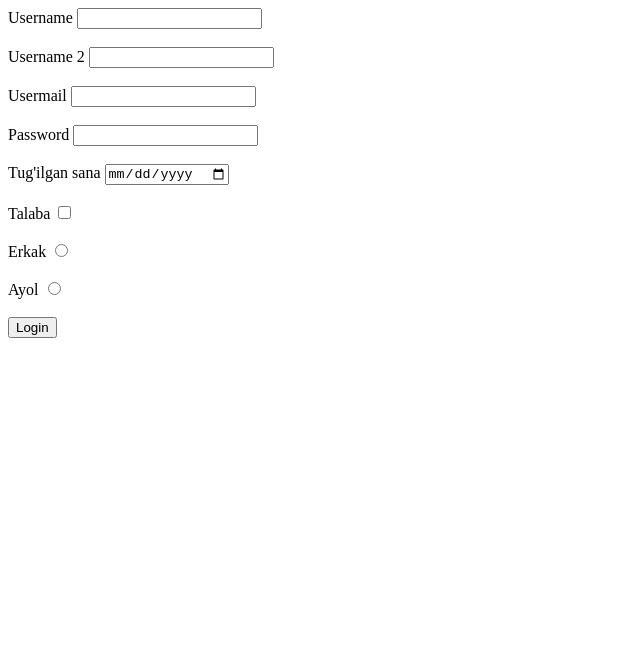
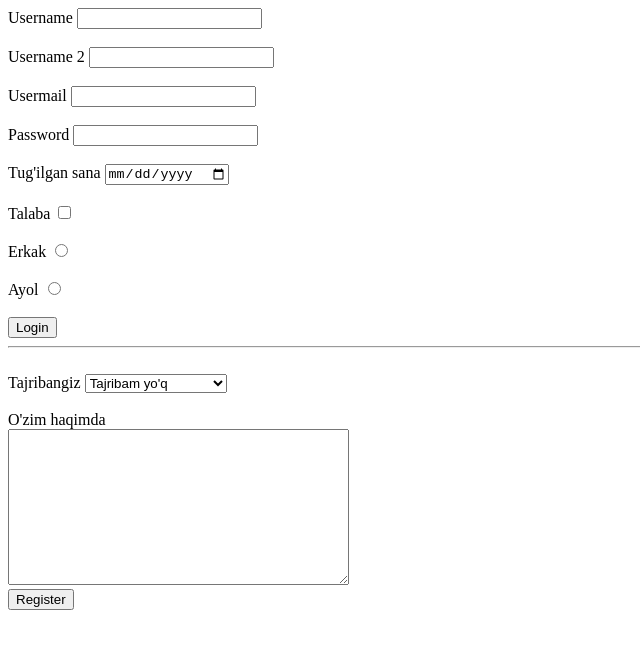
Before and after one commit to BakhtiyDeveloper/Lessons_HTML_CSS_BOOTSTAP_JAVASCRIPT, a plain HTML site: page index.html in a window 1280 px wide. Shown: the whole page, without its empty margins (0-640 px from the left). Drawn offline with Linux system fonts and the light colour scheme.

Commit message:
added all forms ang textarea

```diff
--- a/index.html
+++ b/index.html
@@ -26,7 +26,21 @@
         <label for="ayol">Ayol</label>
         <input type="radio" name="gender" value="ayol"><br><br>
         <button type="submit">Login</button>
+        <hr>
+        <br>
+        <label for="tajriba">Tajribangiz</label>
+        <select name="experience" id="tajriba">
+            <option value="0">Tajribam yo'q</option>
+            <option value="1">Tajribam 1 yil</option>
+            <option value="2">Tajribal 3 yil gacha</option>
+            <option value="3">Tajribal 5 yildan ko'p</option>
+        </select> <br><br>
+        <label for="haqida">O'zim haqimda</label><br>
+        <textarea name="about" id="haqida" rows="10" cols="40"></textarea><br>
+        <button type="submit">Register</button>
     </form>
+
+
 
 </body>
 </html>
```
